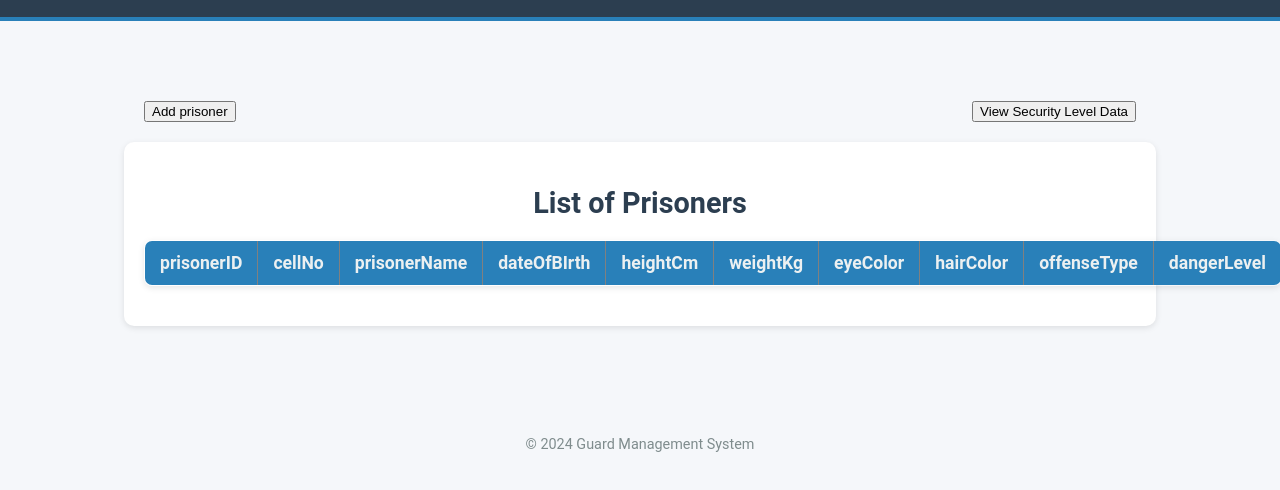
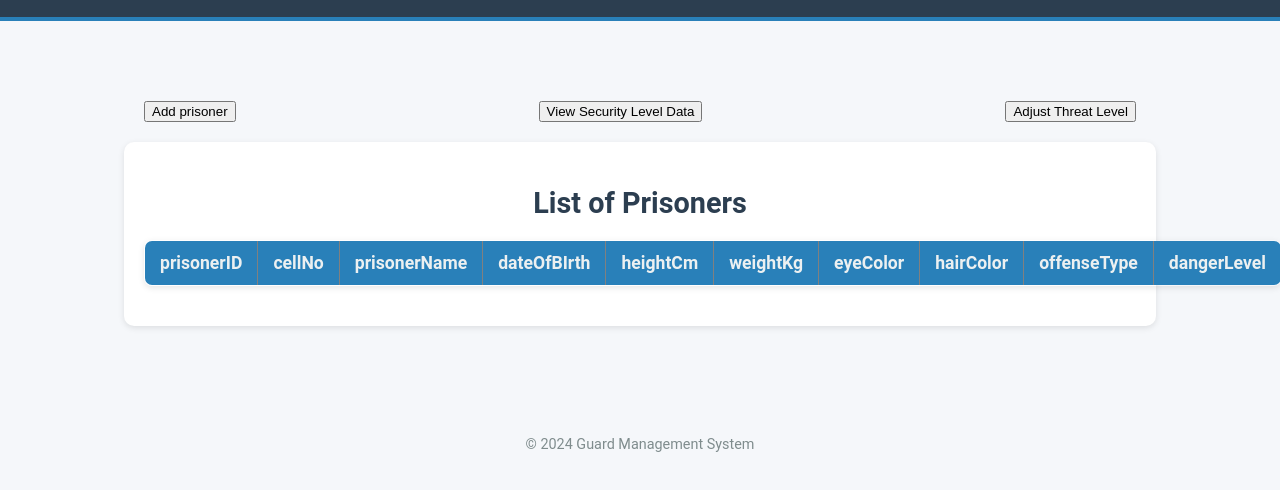
Before and after one commit to nshang3/SQL-Prison-Manager, a plain HTML site: page Client/functionalities/manage-prisoners/manage-prisoners.html in a window 1280 px wide. Shown: the part 70-560 px from the top of the page. Drawn offline with Linux system fonts and the light colour scheme; no server answers.

Commit message:
HTML Updated

```diff
--- a/Client/functionalities/manage-prisoners/manage-prisoners.html
+++ b/Client/functionalities/manage-prisoners/manage-prisoners.html
@@ -47,6 +47,7 @@
     <div class="button-container">
         <button id="addPrisonerBtn">Add prisoner</button>
         <button id="fetchSecurityBtn">View Security Level Data</button>
+        <button id="adjustThreatBtn">Adjust Threat Level</button>
     </div>
     <section>
       <h2>List of Prisoners</h2>
```
